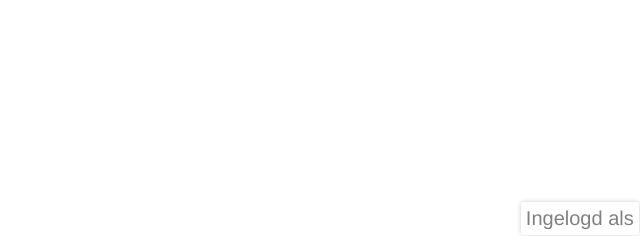
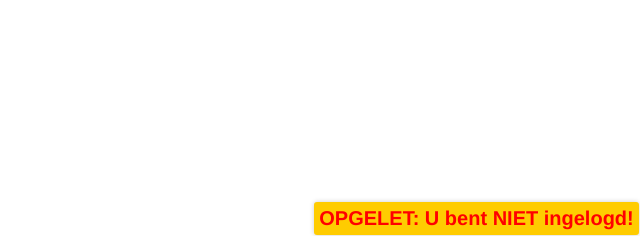
Before and after one commit to Daniuu-Wikipedia/Wikiportrait-Bot, a Flask app: template GUI/templates/input.html in a window 1280 px wide. Shown: the part 564-800 px from the top of the page, without its empty margins (640-1280 px from the left). Run offline with Flask 3, Linux system fonts and the light colour scheme; the template is opened without the code that fills it, so the values that code supplies are empty; parts of the project's set-up code (start-up, migrations or seed data) failed here and were passed over.

Commit message:
Further elaborate

```diff
--- a/GUI/app.py
+++ b/GUI/app.py
@@ -6,7 +6,7 @@
 import mwoauth
 
 import flask
-from flask import Flask, render_template, request, Response
+from flask import Flask, render_template, request, Response, session
 from time import sleep
 
 # Import Toolforge to update the user agent of the app
@@ -34,13 +34,10 @@
 # Define the application (this will be the object representing the web page we're interested in)
 app = Flask(__name__)
 
-
 # Load configuration from TOML file
 __dir__ = os.path.dirname(__file__)
 with open(os.path.join(__dir__, 'config.toml'), 'rb') as f:
     app.config.update(tomllib.load(f))
-
-
 
 # New code featuring OAuth
 
@@ -55,7 +52,8 @@
     greeting = app.config['GREETING']
     username = flask.session.get('username', None)
     return flask.render_template(
-        'index.html', username=username, greeting=greeting)
+        # Warning: do not start this version of the webservice!
+        'input.html', username=username, greeting=greeting)
 
 
 @app.route('/login')
@@ -128,7 +126,7 @@
         pass  # Perform actions to initialize the form
     return render_template('input.html',
                            data=data,
-                           user_name=flask.session['username'])
+                           user_name=flask.session.get('username', None))
 
 
 # Create a page to be displayed while the bot is getting the initial data
@@ -136,6 +134,14 @@
 def load():
     # This page is designed to facilitate loading relevant data in the background
     # This page must be called by the index page
+
+    user = flask.session.get('username', None)
+    if user is None:
+        message = 'AUTHENTICATION ERROR!'
+        return render_template('error.html',
+                               message=message)
+
+
     global data
     global bot_object  # Not ideal, but it does work
     if request.method == 'GET':
@@ -187,12 +193,17 @@
     global data, bot_object
     # We rendered some data - now load the template just before reviewing
     # To add: this template can only be loaded if the verification procedure has been performed!
+    user = flask.session.get('username', None)
+    if user is None:
+        message = 'AUTHENTICATION ERROR!'
+        return render_template('error.html',
+                               message=message)
     return render_template('review.html',
                            data=data,
                            bot=bot_object,
                            license_options=Image.licenses.keys(),
                            selected_license='CC-BY-SA 4.0',
-                           user_name='Test user')
+                           user_name=user)
 
 
 # The page the users will see whenever they submit an image for posting
@@ -226,6 +237,7 @@
     else:
         print('THIS PAGE CAN ONLY BE CALLED VIA A POST REQUEST!')
 
+
 if __name__ == '__main__':
     # NEVER RUN THE SERVICE ON TOOLFORGE WITH DEBUGGING SWITCHED ON
     app.run(debug=False)
--- a/GUI/static/css/main.css
+++ b/GUI/static/css/main.css
@@ -92,16 +92,26 @@
 
 /* CSS for the user info box (bottom of the page, shows who is currently logged in) */
 /* This CSS code was generously provided by ChatGPT */
-.user-info-box {
+.user-info-box, .user-info-box-logged-out {
     position: fixed;
     bottom: 0.1vh; /* Adjust the distance from the bottom as needed */
     right: 0.1%; /* Adjust the distance from the right as needed */
     /* background-color: #3498db; */
-    color: #808080;
     padding: 5px;
     border-radius: 3px;
     box-shadow: 0 0 5px rgba(0, 0, 0, 0.2);
 }
+
+.user-info-box{
+    color: #808080;
+}
+
+.user-info-box-logged-out{
+    color: #ff0000;
+    background-color: #ffcc00;
+    font-weight: bold;
+}
+
 
 .large {
     font-size: 24px;
--- a/GUI/templates/input.html
+++ b/GUI/templates/input.html
@@ -36,8 +36,16 @@
         <script src="{{ url_for('static', filename='js/text_submit_field_1.js') }}"></script>
     </form>
 </div>
+{% if user_name %}
 <div class="user-info-box">
     <!-- Keep the name of the logged-in user -->
     <span id="user-name">Ingelogd als {{ user_name }}</span>
 </div>
+{% else %}
+<div class="user-info-box-logged-out">
+    <!-- Keep the name of the logged-in user -->
+    <span id="user-name-missing">OPGELET: U bent NIET ingelogd!</span>
+</div>
+
+{% endif %}
 {% endblock %}
```
